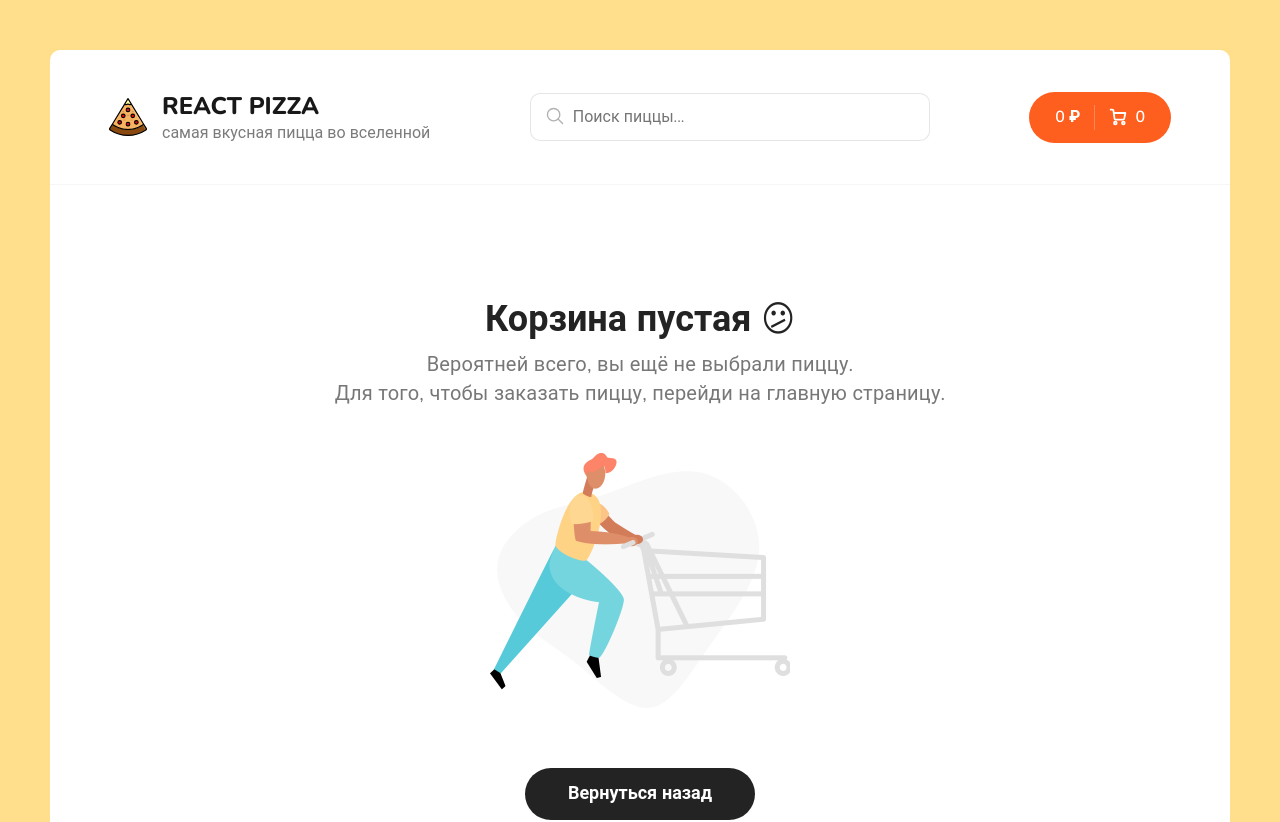
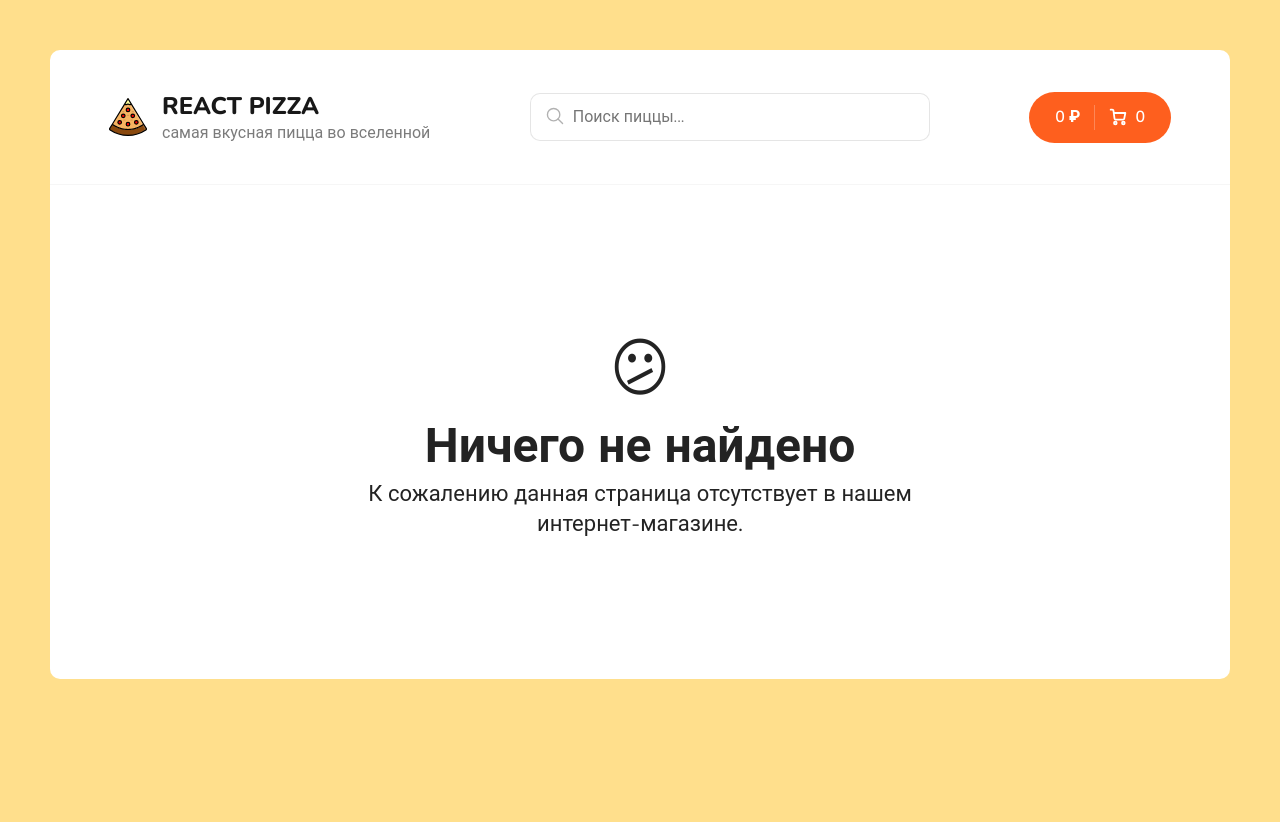
Before and after one commit to Shushu9/react-pizza, a React (Create React App) app: page /react-pizza/build/cart in a window 1280 px wide. Shown: the top 822 px of the page. After the commit the page ends 800 px from the top, so only its background shows below. Built offline with nearby package versions, Linux system fonts and the light colour scheme.

Commit message:
fix: removed one lint ignore

```diff
--- a/src/App.tsx
+++ b/src/App.tsx
@@ -13,7 +13,7 @@ function App() {
 
   return (
     <Routes>
-      <Route path="/react-pizza/build/" element={<MainLayout />}>
+      <Route path="/" element={<MainLayout />}>
         <Route path="" element={<Home />} />
         <Route path="cart" element={<Cart />} />
         <Route path="pizza/:id" element={<FullPizza />} />
--- a/src/components/Header.tsx
+++ b/src/components/Header.tsx
@@ -24,7 +24,7 @@ function Header() {
   return (
     <div className="header">
       <div className="container">
-        <Link to='/react-pizza/build/'>
+        <Link to='/'>
           <div className="header__logo">
             <img width="38" src={logoSvg} alt="Pizza logo" />
             <div>
@@ -33,9 +33,9 @@ function Header() {
             </div>
           </div>
         </Link>
-        {location.pathname !== 'https://shushu9.github.io/react-pizza/build/cart' && <Search />}
+        {location.pathname !== '/cart' && <Search />}
         <div className="header__cart">
-          <Link to="/react-pizza/build/cart" className="button button--cart">
+          <Link to="/cart" className="button button--cart">
             <span>{totalPrice} ₽</span>
             <div className="button__delimiter"></div>
             <svg
--- a/src/components/cart-block/cart-empty/Cartempty.tsx
+++ b/src/components/cart-block/cart-empty/Cartempty.tsx
@@ -14,7 +14,7 @@ const CartEmpty = () => (
             Для того, чтобы заказать пиццу, перейди на главную страницу.
         </p>
         <img src={cartEmptyImg} alt="Empty cart" />
-        <Link to="/react-pizza/build/" className="button button--black">
+        <Link to="/" className="button button--black">
             <span>Вернуться назад</span>
         </Link>
     </div>
--- a/src/components/cart-block/index.tsx
+++ b/src/components/cart-block/index.tsx
@@ -58,7 +58,7 @@ const CartBlock = () => {
                         <span> Сумма заказа: <b>{totalPrice} ₽</b> </span>
                     </div>
                     <div className="cart__bottom-buttons">
-                        <Link to="/react-pizza/build/" className="button button--outline button--add go-back-btn">
+                        <Link to="/" className="button button--outline button--add go-back-btn">
                             <svg width="8" height="14" viewBox="0 0 8 14" fill="none" xmlns="http://www.w3.org/2000/svg">
                                 <path d="M7 13L1 6.93015L6.86175 1" stroke="#D3D3D3" strokeWidth="1.5" strokeLinecap="round" strokeLinejoin="round" />
                             </svg>
--- /dev/null
+++ b/src/components/full-pizza-block/full-pizza-block.module.scss
@@ -0,0 +1,14 @@
+.root {
+    padding: 100px;
+    max-width: 750px;
+    margin: 0 auto;
+    text-align: center;
+
+    span {
+        font-size: 64px;
+    }
+}
+
+.description {
+    font-size: 22px;
+}
--- /dev/null
+++ b/src/components/full-pizza-block/index.tsx
@@ -0,0 +1,49 @@
+import React from 'react';
+import { useEffect, useState } from 'react';
+import { Link } from 'react-router-dom';
+import axios from 'axios';
+import { useParams, useNavigate } from 'react-router-dom';
+
+const FullPizzaBlock: React.FC = () => {
+    const [pizza, setPizza] = useState<{
+        imageUrl: string;
+        title: string;
+        price: number;
+    }>();
+
+    const { id } = useParams();
+    const navigate = useNavigate();
+
+    useEffect(() => {
+        async function fetchPizza() {
+            try {
+                if (id) {
+                    const { data } = await axios.get(`https://651701c309e3260018ca9138.mockapi.io/items/?${id}`);
+                    setPizza(data[id]);
+                }
+            } catch (error) {
+                alert('Ошибка при получении пиццы!');
+                navigate('/');
+            }
+        }
+        fetchPizza();
+    }, [id, navigate]);
+
+    if (!pizza) {
+        return <>Загрузка...</>;
+    }
+    return (
+        <div className="container">
+            <img src={pizza.imageUrl} alt='pizza' />
+            <h2>{pizza.title}</h2>
+            <h4>{pizza.price} ₽</h4>
+            <Link to="/">
+                <button className="button button--outline button--add">
+                    <span>Назад</span>
+                </button>
+            </Link>
+        </div>
+    );
+};
+
+export default FullPizzaBlock;
--- a/src/components/pizza-block/index.tsx
+++ b/src/components/pizza-block/index.tsx
@@ -41,7 +41,7 @@ const PizzaBlock: React.FC<PizzaBlockProps> = ({ id, title, imageUrl, price, siz
     return (
         <div className="pizza-block-wrapper">
             <div className="pizza-block">
-                <Link to={"/react-pizza/build/pizza/" + id} >
+                <Link to={"pizza/" + id} >
                     <img
                         className="pizza-block__image"
                         src={imageUrl}
--- a/src/pages/FullPizza.tsx
+++ b/src/pages/FullPizza.tsx
@@ -1,49 +1,8 @@
-import React from 'react';
-import { useEffect, useState } from 'react';
-import { Link } from 'react-router-dom';
-import axios from 'axios';
-import { useParams, useNavigate } from 'react-router-dom';
+import FullPizzaBlock from "../components/full-pizza-block";
 
-const FullPizza: React.FC = () => {
-    const [pizza, setPizza] = useState<{
-        imageUrl: string;
-        title: string;
-        price: number;
-    }>();
 
-    const { id } = useParams();
-    const navigate = useNavigate();
-
-    useEffect(() => {
-        async function fetchPizza() {
-            try {
-                if (id) {
-                    const { data } = await axios.get(`https://651701c309e3260018ca9138.mockapi.io/items/?${id}`);
-                    setPizza(data[id]);
-                }
-            } catch (error) {
-                alert('Ошибка при получении пиццы!');
-                navigate('/');
-            }
-        }
-        fetchPizza();
-    }, [id, navigate]);
-
-    if (!pizza) {
-        return <>Загрузка...</>;
-    }
-    return (
-        <div className="container">
-            <img src={pizza.imageUrl} alt='pizza' />
-            <h2>{pizza.title}</h2>
-            <h4>{pizza.price} ₽</h4>
-            <Link to="/react-pizza/build/">
-                <button className="button button--outline button--add">
-                    <span>Назад</span>
-                </button>
-            </Link>
-        </div>
-    );
-};
+const FullPizza = () => {
+    return <FullPizzaBlock />
+}
 
 export default FullPizza;
--- a/src/pages/Home.tsx
+++ b/src/pages/Home.tsx
@@ -17,6 +17,8 @@ import Skeleton from '../components/pizza-block/Skeleton';
 import Pagination from '../components/pagination';
 import { useAppDispatch } from '../redux/store';
 
+import { SortType } from '../redux/filter/types';
+
 
 const Home: React.FC = () => {
     const isSearch = useRef(false);
@@ -30,21 +32,7 @@ const Home: React.FC = () => {
         dispatch(setCurrentPage(num))
     }
 
-    const getPizzas = async () => {
-        const order = sortType.sort.includes('-') ? 'asc' : 'desc';
-        const sortBy = sortType.sort.replace('-', '');
-        const category = categoryId > 0 ? 'category=' + categoryId : '';
-        const search = searchValue ? `&search=${searchValue}` : '';
 
-        dispatch(
-            fetchPizzas({
-                order,
-                sortBy,
-                category,
-                search,
-                currentPage: String(currentPage),
-            }));
-    }
 
     useEffect(() => {
         if (window.location.search) {
@@ -64,15 +52,30 @@ const Home: React.FC = () => {
     }, [dispatch])
 
     useEffect(() => {
+        const getPizzas = async (categoryId: number, sortType: SortType, searchValue: string, currentPage: number) => {
+            const order = sortType.sort.includes('-') ? 'asc' : 'desc';
+            const sortBy = sortType.sort.replace('-', '');
+            const category = categoryId > 0 ? 'category=' + categoryId : '';
+            const search = searchValue ? `&search=${searchValue}` : '';
+
+            dispatch(
+                fetchPizzas({
+                    order,
+                    sortBy,
+                    category,
+                    search,
+                    currentPage: String(currentPage),
+                }));
+        }
+
         window.scrollTo(0, 0)
 
         if (!isSearch.current) {
-            getPizzas()
+            getPizzas(categoryId, sortType, searchValue, currentPage)
         }
 
         isSearch.current = false;
-        // eslint-disable-next-line
-    }, [categoryId, sortType, searchValue, currentPage])
+    }, [categoryId, sortType, searchValue, currentPage, dispatch])
 
     useEffect(() => {
         if (isMounted.current) {
```
